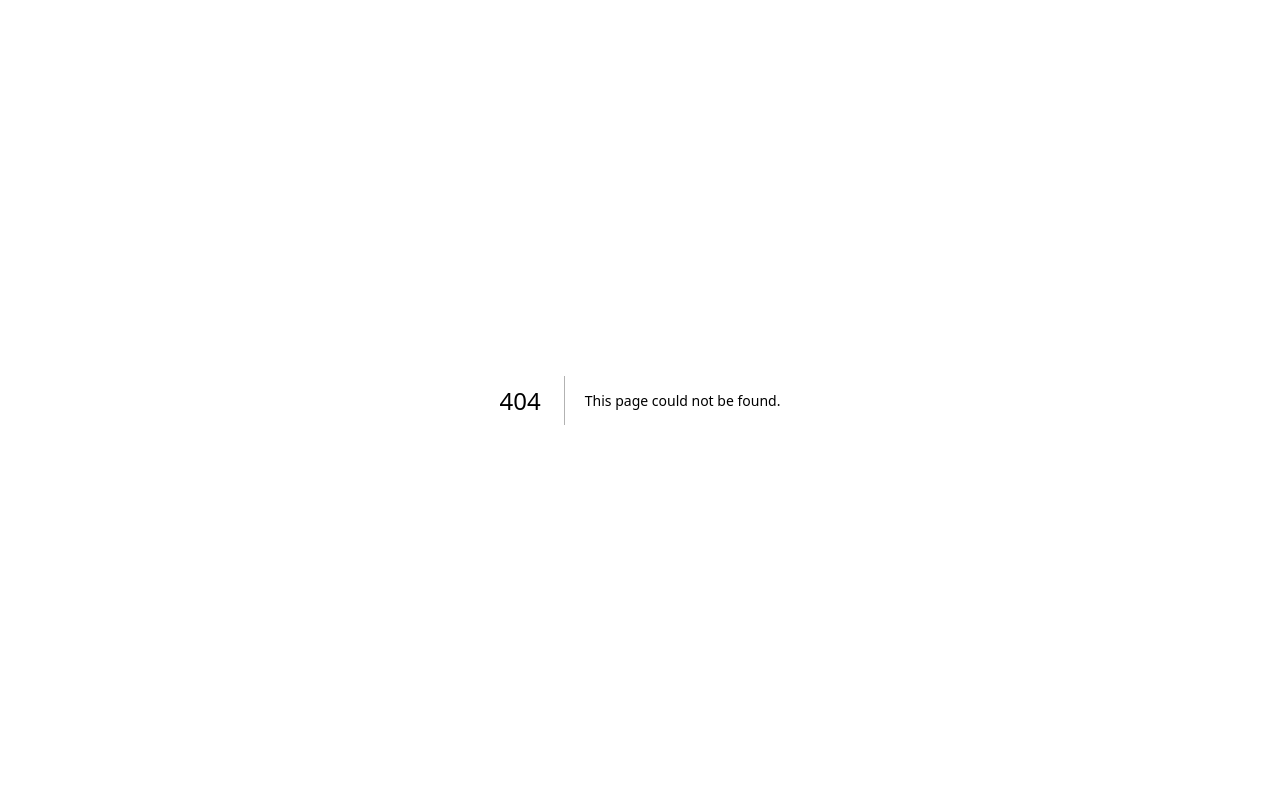
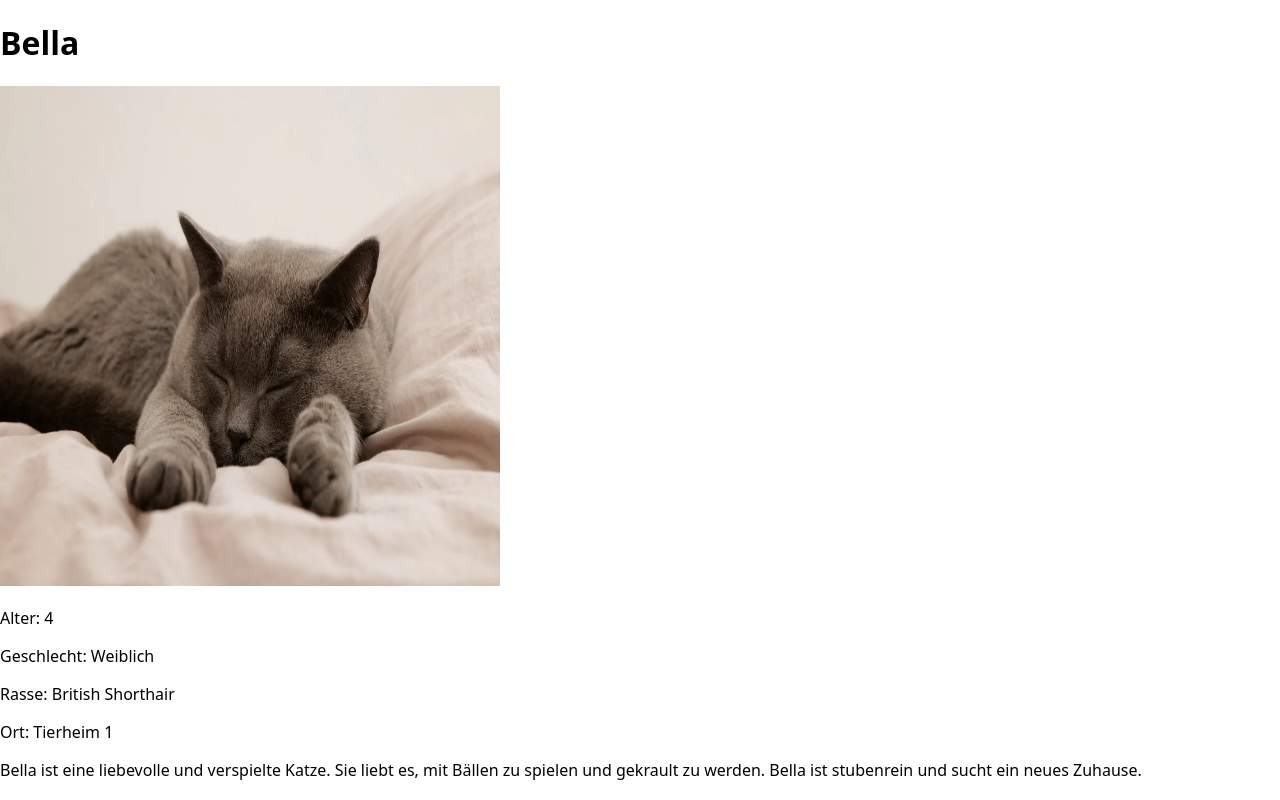
Before and after one commit to DErdmann1/Pfoten-Portal, a Next.js app: page /moredetails/1 in a window 1280 px wide. Before the commit this address had no page. Built offline with nearby package versions, Linux system fonts and the light colour scheme.

Commit message:
change moredetails.js to [id].js

```diff
--- a/components/Catlist/index.js
+++ b/components/Catlist/index.js
@@ -1,5 +1,6 @@
 import React from "react";
 import Image from "next/image";
+import Link from "next/link";
 
 export default function List({ items }) {
   return (
@@ -12,7 +13,9 @@ export default function List({ items }) {
           <p>Geschlecht: {item.gender}</p>
           <p>Rasse: {item.breed}</p>
           <p>Standort: {item.location}</p>
-          <button>Mehr Details..</button>
+          <Link href={`/moredetails/${item.id}`} legacyBehavior>
+            Mehr Details..
+          </Link>
         </li>
       ))}
     </ul>
--- a/pages/cats.js
+++ b/pages/cats.js
@@ -88,7 +88,8 @@ function AnimalsPage() {
 
       {noResults && <p>Keine Ergebnisse gefunden.</p>}
 
-      <List items={filteredItems} />
+      {/* Pass the Link component to the List component as a prop */}
+      <List items={filteredItems} Link={Link} />
 
       <Link href="/">Zurück</Link>
     </main>
--- a/pages/moredetails.js
+++ /dev/null
@@ -1,2 +0,0 @@
-import React from "react";
-import { Image } from "react";
--- /dev/null
+++ b/pages/moredetails/[id].js
@@ -0,0 +1,30 @@
+import React from "react";
+import { useRouter } from "next/router";
+import cats from "../../lib/cat_data.js";
+import dogs from "../../lib/dog_data.js";
+import smallanimals from "../../lib/smallanimals_data.js";
+import Image from "next/image";
+
+export default function MoreDetailsPage() {
+  const router = useRouter();
+  const { id } = router.query;
+  const animal = [...cats, ...dogs, ...smallanimals].find(
+    (animal) => animal.id === parseInt(id)
+  );
+
+  if (!animal) {
+    return <p>Tier nicht gefunden.</p>;
+  }
+
+  return (
+    <div>
+      <h1>{animal.name}</h1>
+      <Image src={animal.image} alt={animal.name} width={500} height={500} />
+      <p>Alter: {animal.age}</p>
+      <p>Geschlecht: {animal.gender}</p>
+      <p>Rasse: {animal.breed}</p>
+      <p>Ort: {animal.location}</p>
+      <p>{animal.infoText}</p>
+    </div>
+  );
+}
```
Also changed, not shown: components/MoreDetailPages/CatMoreDetailsPage.js (+22 -0 lines).
